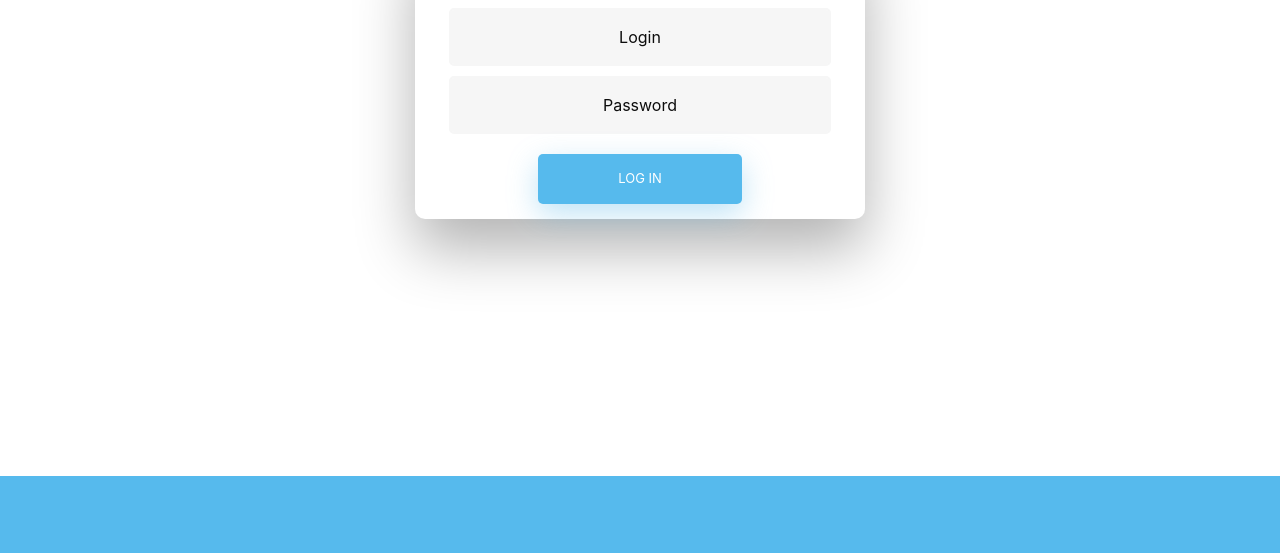
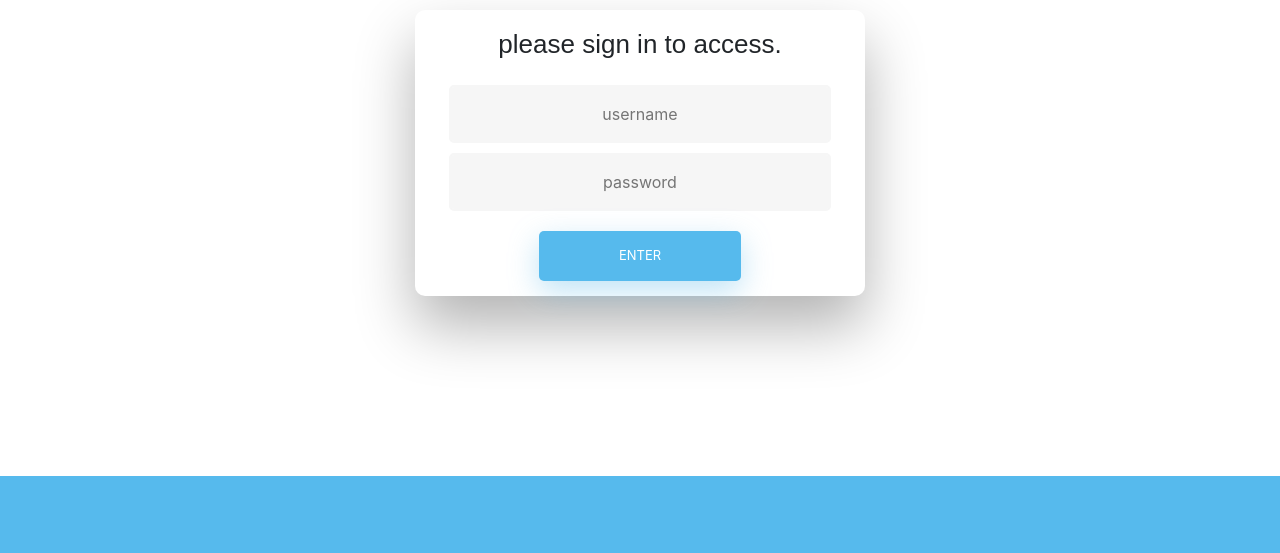
Before and after one commit to juliewan/COP4331-Group-27, a plain HTML site: page index.html in a window 1280 px wide. Shown: the part 324-877 px from the top of the page. Before the commit the page ends 800 px from the top, so only its background shows below. Drawn offline with nearby package versions, Linux system fonts and the light colour scheme.

Commit message:
Update index.html

```diff
--- a/index.html
+++ b/index.html
@@ -8,20 +8,21 @@
     <!-- Bootstrap CSS -->
     <link rel="stylesheet" href="css/index.css">
     <link rel="stylesheet" href="https://stackpath.bootstrapcdn.com/bootstrap/4.5.2/css/bootstrap.min.css" integrity="sha384-JcKb8q3iqJ61gNV9KGb8thSsNjpSL0n8PARn9HuZOnIxN0hoP+VmmDGMN5t9UJ0Z" crossorigin="anonymous">
-    <link href="https://fonts.googleapis.com/css2?family=PT+Sans+Narrow&display=swap" rel="stylesheet">
-    <title>Contacts 27 Homepage</title>
+
+  <div class="p-3 mb-2 bg-dark text-white"><h4>contacts27</h4></div>
+  <title>contacts27 homepage</title>
   </head>
-  <body>
     <div class="wrapper fadeInDown">
       <div id="formContent">
         <div class="fadeIn first">
-          <p class="title">Contacts 27 Homepage</p>
+          <p class="title">please sign in to access.</p>
         </div>
         <form>
-          <input type="text" id="login" class="fadeIn second" name="login" value="Login" onfocus="clearText(this, 'Login')" onblur="regenerateText(this, 'Login')"/>
-          <input type="text" id="password" class="fadeIn third" name="login" value="Password" onfocus="clearText(this, 'Password')" onblur="regenerateText(this, 'Password')"/>
-          <input type="submit" class="fadeIn fourth" value="Log In"/>
+          <input type="text" id="login" class="fadeIn second" name="login" placeholder="username">
+          <input type="text" id="password" class="fadeIn third" name="login" placeholder="password">
+          <input type="submit" class="fadeIn fourth" value="enter">
         </form>
+        </div>
       </div>
     </div>
 
@@ -31,6 +32,5 @@
     <script src="https://code.jquery.com/jquery-3.5.1.slim.min.js" integrity="sha384-DfXdz2htPH0lsSSs5nCTpuj/zy4C+OGpamoFVy38MVBnE+IbbVYUew+OrCXaRkfj" crossorigin="anonymous"></script>
     <script src="https://cdn.jsdelivr.net/npm/popper.js@1.16.1/dist/umd/popper.min.js" integrity="sha384-9/reFTGAW83EW2RDu2S0VKaIzap3H66lZH81PoYlFhbGU+6BZp6G7niu735Sk7lN" crossorigin="anonymous"></script>
     <script src="https://stackpath.bootstrapcdn.com/bootstrap/4.5.2/js/bootstrap.min.js" integrity="sha384-B4gt1jrGC7Jh4AgTPSdUtOBvfO8shuf57BaghqFfPlYxofvL8/KUEfYiJOMMV+rV" crossorigin="anonymous"></script>
-    <script src="js/index.js"></script>
-  </body>
+  </style>
 </html>
```
